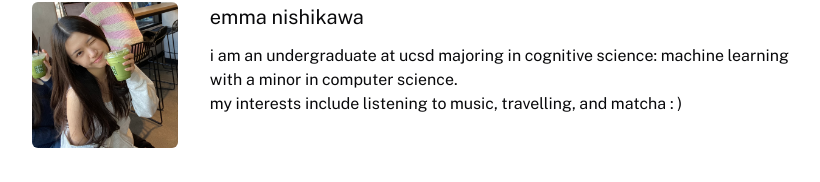
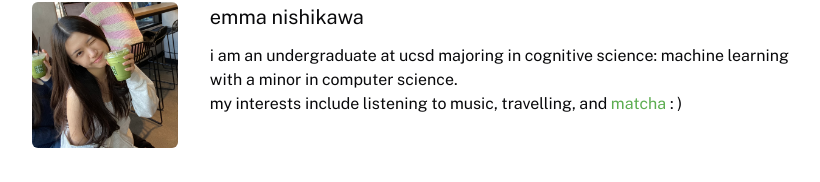
Before and after one commit to emmanishikawa/OnboardingProject, a Next.js app: page / in a window 1280 px wide. Shown: the part 178-360 px from the top of the page, without its empty margins (228-1048 px from the left). Built offline with nearby package versions, Linux system fonts and the light colour scheme.

Commit message:
home page styling

```diff
--- a/app/page.tsx
+++ b/app/page.tsx
@@ -13,7 +13,7 @@ export default function Home(){
                     <h1 className='mb-3 text-[20px]'>emma nishikawa</h1>
                     <p>i am an undergraduate at ucsd majoring in cognitive science: machine learning
                          with a minor in computer science.</p>
-                    <p>my interests include listening to music, travelling, and matcha : &#41;</p>
+                    <p>my interests include listening to music, travelling, and <span className='text-[#5cad50]'>matcha</span> : &#41;</p>
                 </div>
             </div>
         </div>
```
